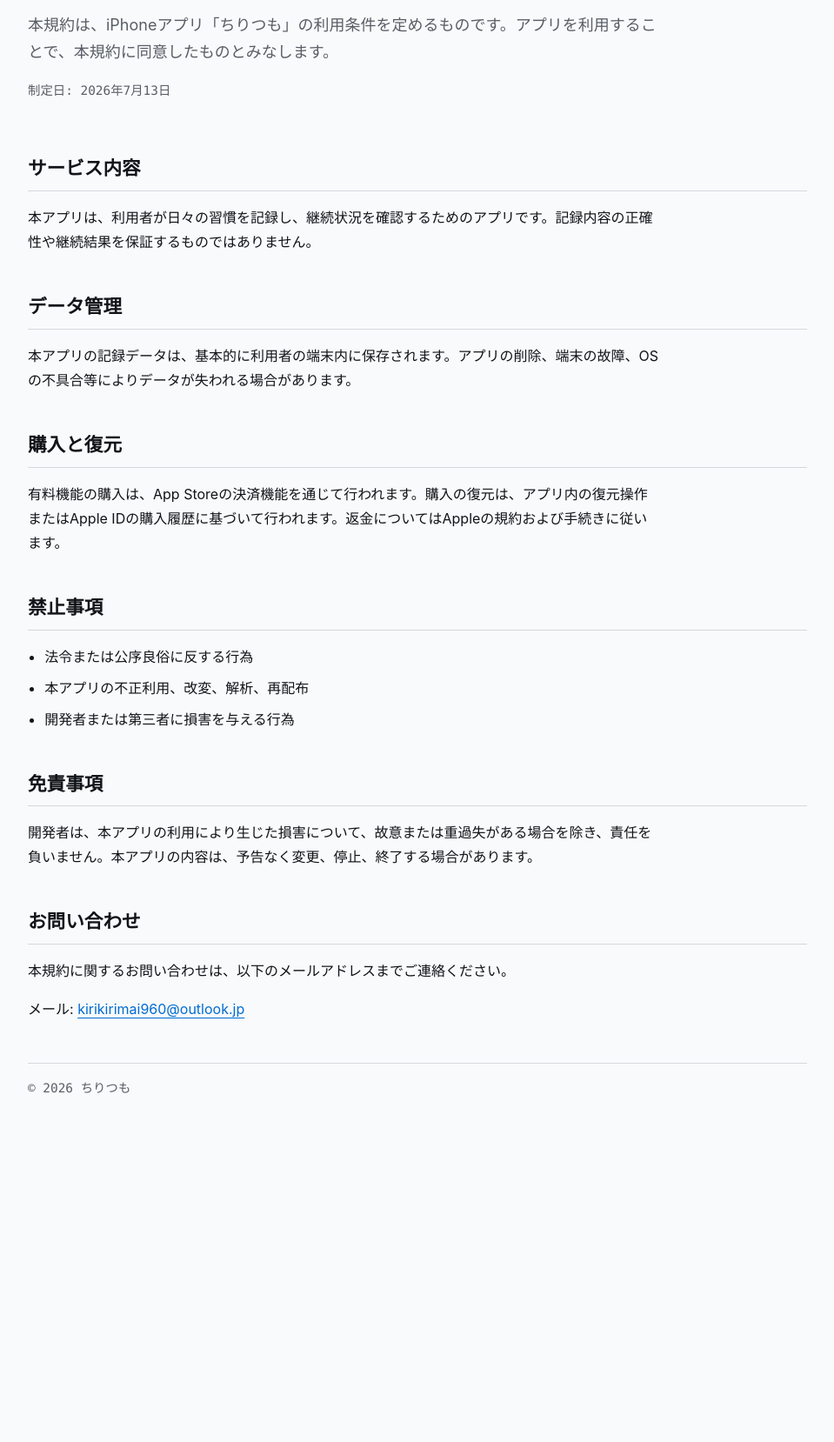
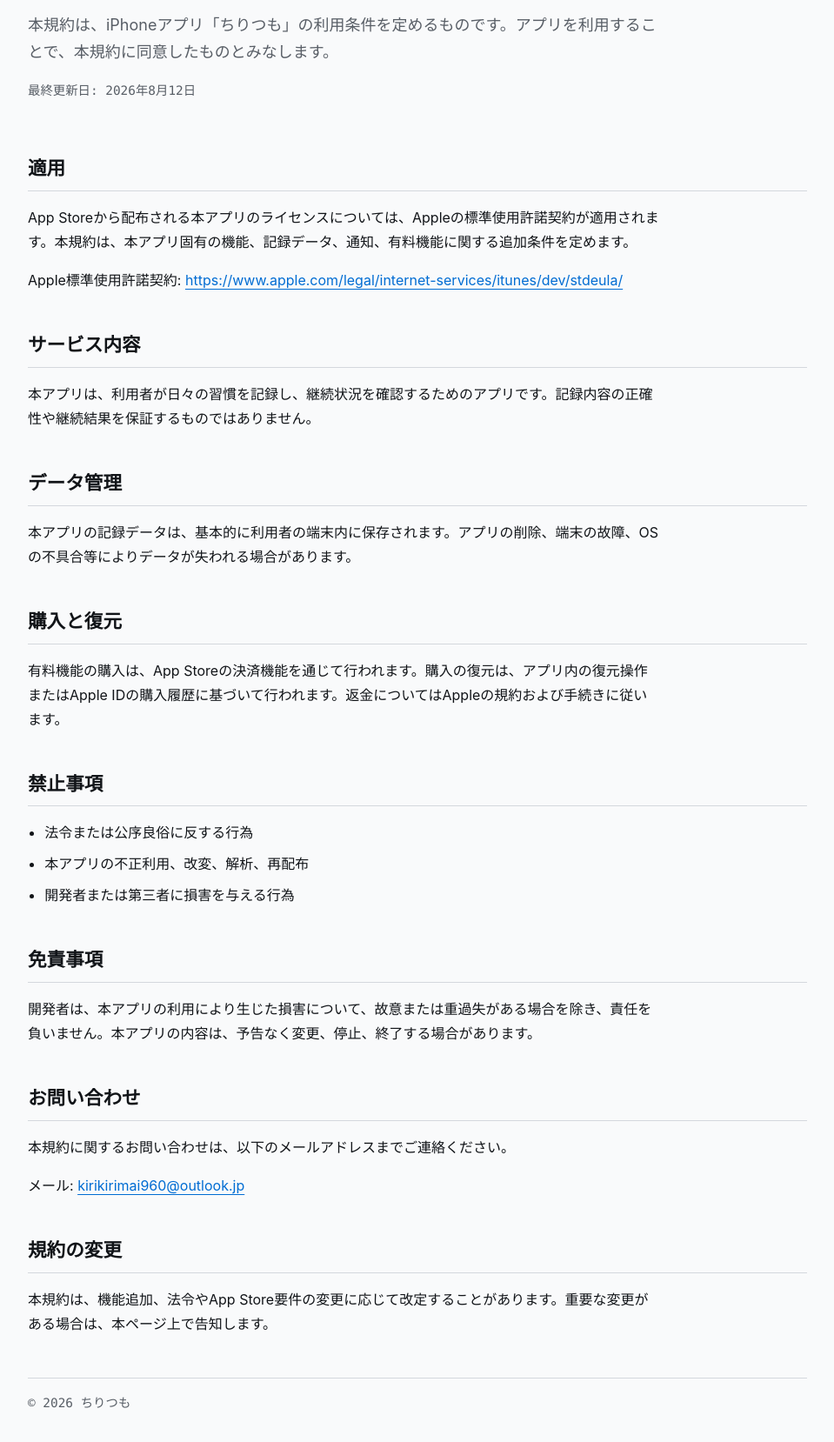
Before and after one commit to samurai-89/support.me, a plain HTML site: page chiritsumo/terms/index.html in a window 1280 px wide. Shown: the part 244-1902 px from the top of the page at 87% size, without its empty margins (160-1119 px from the left). Before the commit the page ends 1541 px from the top, so only its background shows below. Drawn offline with Linux system fonts and the light colour scheme.

Commit message:
Update Chiritsumo legal pages

```diff
--- a/chiritsumo/terms/index.html
+++ b/chiritsumo/terms/index.html
@@ -22,7 +22,13 @@
       <p class="eyebrow">Terms of Use</p>
       <h1 id="page-title">ちりつも 利用規約</h1>
       <p class="lead">本規約は、iPhoneアプリ「ちりつも」の利用条件を定めるものです。アプリを利用することで、本規約に同意したものとみなします。</p>
-      <p class="meta">制定日: 2026年7月13日</p>
+      <p class="meta">最終更新日: 2026年8月12日</p>
+    </section>
+
+    <section class="section" aria-labelledby="scope-title">
+      <h2 id="scope-title">適用</h2>
+      <p>App Storeから配布される本アプリのライセンスについては、Appleの標準使用許諾契約が適用されます。本規約は、本アプリ固有の機能、記録データ、通知、有料機能に関する追加条件を定めます。</p>
+      <p>Apple標準使用許諾契約: <a href="https://www.apple.com/legal/internet-services/itunes/dev/stdeula/">https://www.apple.com/legal/internet-services/itunes/dev/stdeula/</a></p>
     </section>
 
     <section class="section" aria-labelledby="service-title">
@@ -60,6 +66,11 @@
       <p>メール: <a href="mailto:kirikirimai960@outlook.jp">kirikirimai960@outlook.jp</a></p>
     </section>
 
+    <section class="section" aria-labelledby="changes-title">
+      <h2 id="changes-title">規約の変更</h2>
+      <p>本規約は、機能追加、法令やApp Store要件の変更に応じて改定することがあります。重要な変更がある場合は、本ページ上で告知します。</p>
+    </section>
+
     <footer class="site-footer">
       <p>&copy; 2026 ちりつも</p>
     </footer>
```
Also changed, not shown: chiritsumo/privacy/index.html (+6 -1 lines).
